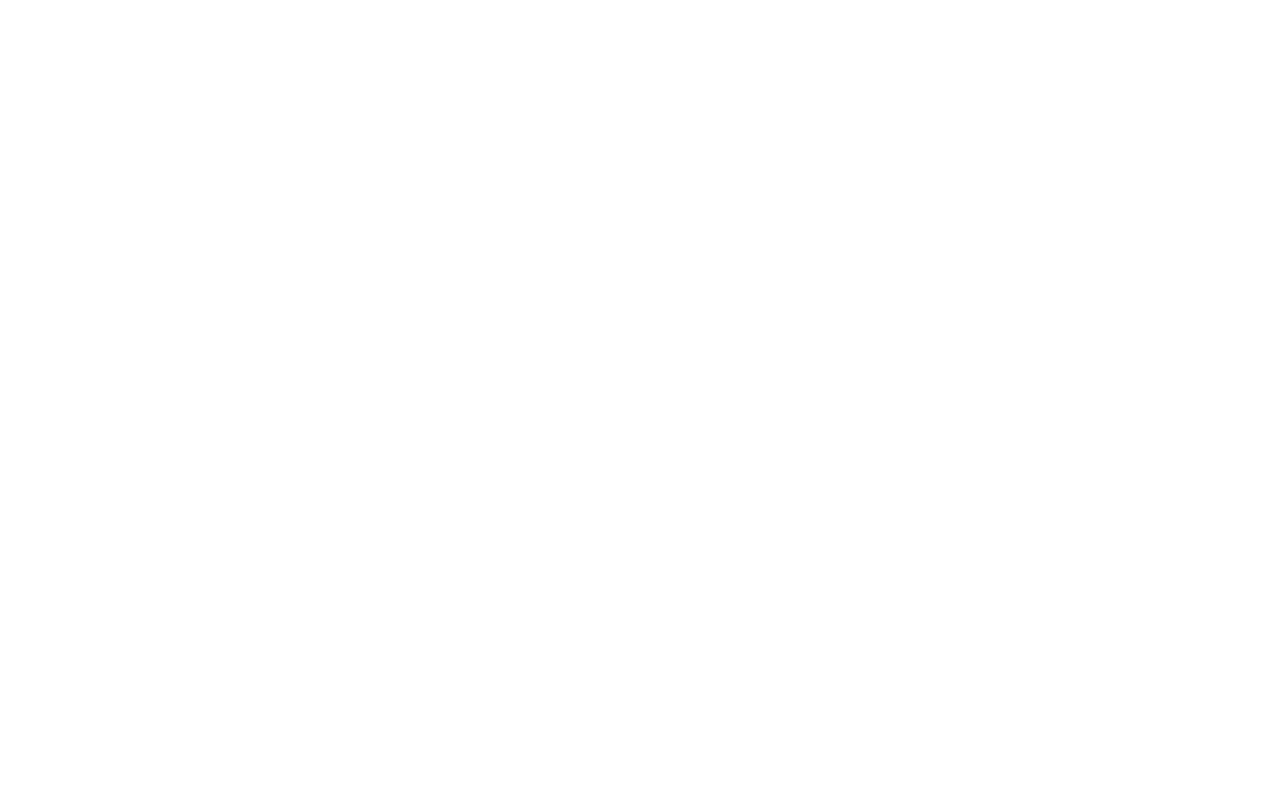
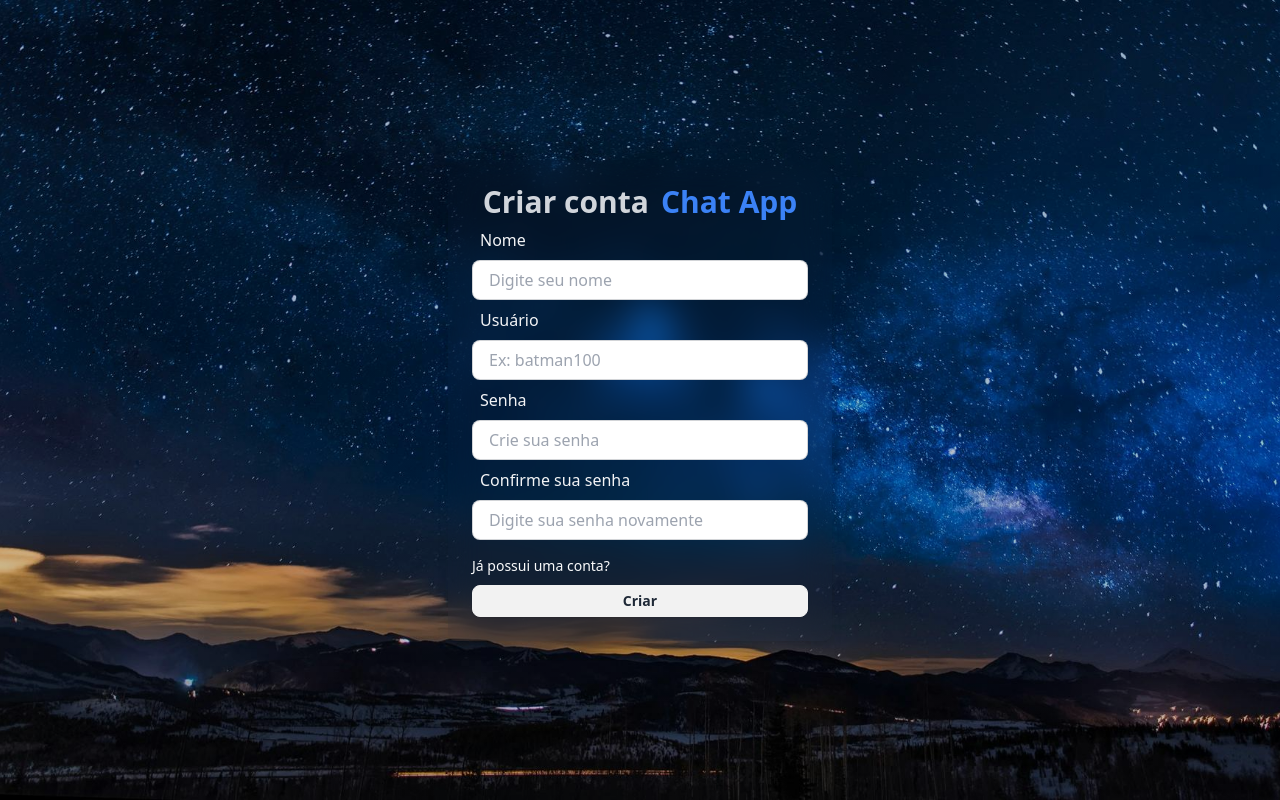
Before and after one commit to diegovilhalva/chat-app, a React (Vite) app in the folder frontend/: page / in a window 1280 px wide. Built offline with nearby package versions, Linux system fonts and the light colour scheme.

Commit message:
signup and login page created

```diff
--- a/frontend/src/App.jsx
+++ b/frontend/src/App.jsx
@@ -1,9 +1,11 @@
+import Login from "./pages/Login"
+import SignUp from "./pages/SignUp"
 
 
 const App = () => {
   return (
     <div className="p-4 min-h-screen flex justify-center items-center">
-
+      <SignUp/>
     </div>
   )
 }
--- a/frontend/src/index.css
+++ b/frontend/src/index.css
@@ -1,3 +1,10 @@
 @tailwind base;
 @tailwind components;
 @tailwind utilities;
+
+body{
+    background: linear-gradient(rgba(0,0,0,.2),rgba(0,0,0,.2)),url('./assets/bg1.jpg');
+    background-repeat: no-repeat;
+    background-size: cover;
+    background-position: center;
+}
--- /dev/null
+++ b/frontend/src/pages/Home.jsx
@@ -0,0 +1,9 @@
+
+
+const Home = () => {
+  return (
+    <div>Home</div>
+  )
+}
+
+export default Home
--- /dev/null
+++ b/frontend/src/pages/Login.jsx
@@ -0,0 +1,37 @@
+
+
+const Login = () => {
+  return (
+    <div className="flex flex-col items-center justify-center min-w-96 mx-auto ">
+        <div className="w-full p-6 rounded-lg shadow-md bg-gray-400 bg-clip-padding backdrop-filter backdrop-blur-lg bg-opacity-0">
+
+                <h1 className="text-3xl font-semibold text-center text-gray-300">
+                    Login
+                    <span className="text-blue-500 ml-3">Chat App</span>
+                </h1>
+                <form>
+                    <div>
+                        <label className="label p-2">
+                            <span className="text-base text-gray-100">Usuário</span>
+                        </label>
+                        <input type="text" placeholder="Digite seu usuário" className="w-full  input input-bordered h-10" />
+                    </div>
+                    <div>
+                        <label className="label">
+                            <span className="text-base text-gray-100">Senha</span>
+                        </label>
+                        <input type="password" placeholder="Digite sua senha" className="w-full input input-bordered h-10" />
+                    </div>
+                    <a href="" className="text-sm hover:underline text-gray-50 hover:text-blue-600 mt-2 inline-block">
+                        Não possui uma conta?
+                    </a>
+                    <div>
+                        <button className="btn btn-block btn-sm mt-2">Entrar</button>
+                    </div>
+                </form>
+        </div>
+    </div>
+  )
+}
+
+export default Login
--- /dev/null
+++ b/frontend/src/pages/SignUp.jsx
@@ -0,0 +1,47 @@
+
+
+const SignUp = () => {
+    return (
+        <div className="flex flex-col  items-center justify-center min-w-96 mx-auto">
+            <div className="w-full p-6 rounded-lg shadow-lg bg-gray-400 bg-clip-padding backdrop-filter backdrop-blur-lg bg-opacity-0">
+                <h1 className="text-3xl font-semibold text-center text-gray-300">Criar conta
+                    <span className="text-blue-500 ml-3">Chat App</span>
+                </h1>
+                <form>
+                    <div>
+                        <label className="label p-2">
+                            <span className="text-base text-gray-100">Nome</span>
+                        </label>
+                        <input type="text" placeholder="Digite seu nome" className="w-full input input-bordered h-10" />
+                    </div>
+                    <div>
+                        <label className="label p-2">
+                            <span className="text-base text-gray-100">Usuário</span>
+                        </label>
+                        <input type="text" placeholder="Ex: batman100" className="w-full input input-bordered h-10" />
+                    </div>
+                    <div>
+                        <label className="label p-2">
+                            <span className="text-base text-gray-100">Senha</span>
+                        </label>
+                        <input type="password" placeholder="Crie sua senha" className="w-full input input-bordered h-10" />
+                    </div>
+                    <div>
+                    <label  className="label p-2">
+                            <span className="text-base text-gray-100">Confirme sua senha</span>
+                        </label>
+                        <input type="password" placeholder="Digite sua senha novamente" className="w-full input input-bordered h-10" />
+                    </div>
+                    <a href="" className="text-sm hover:underline text-gray-50 hover:text-blue-600 mt-4 inline-block">
+                        Já possui uma conta?
+                    </a>
+                    <div>
+                    <button className="btn btn-block btn-sm mt-2">Criar</button>
+                    </div>
+                </form>
+            </div>
+        </div>
+    )
+}
+
+export default SignUp
```
Also changed, not shown: frontend/src/assets/bg1.jpg (added).
